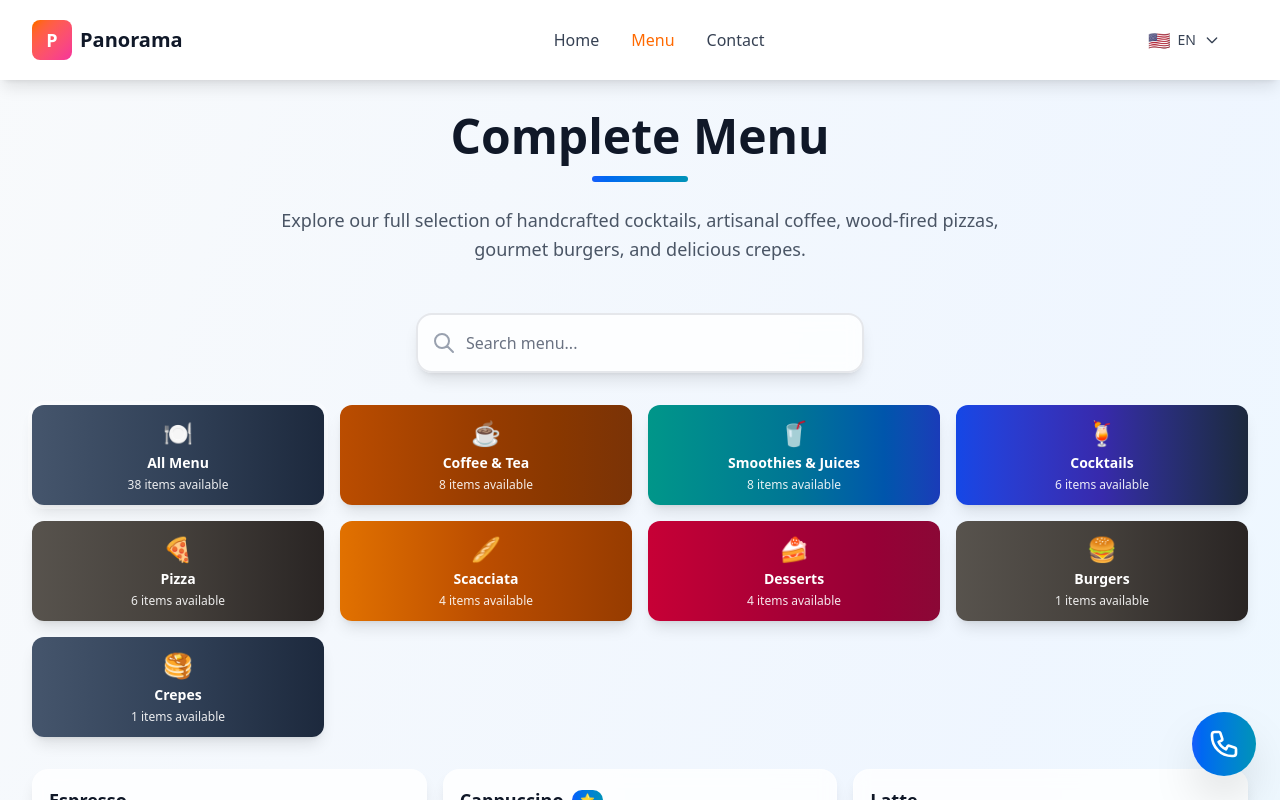
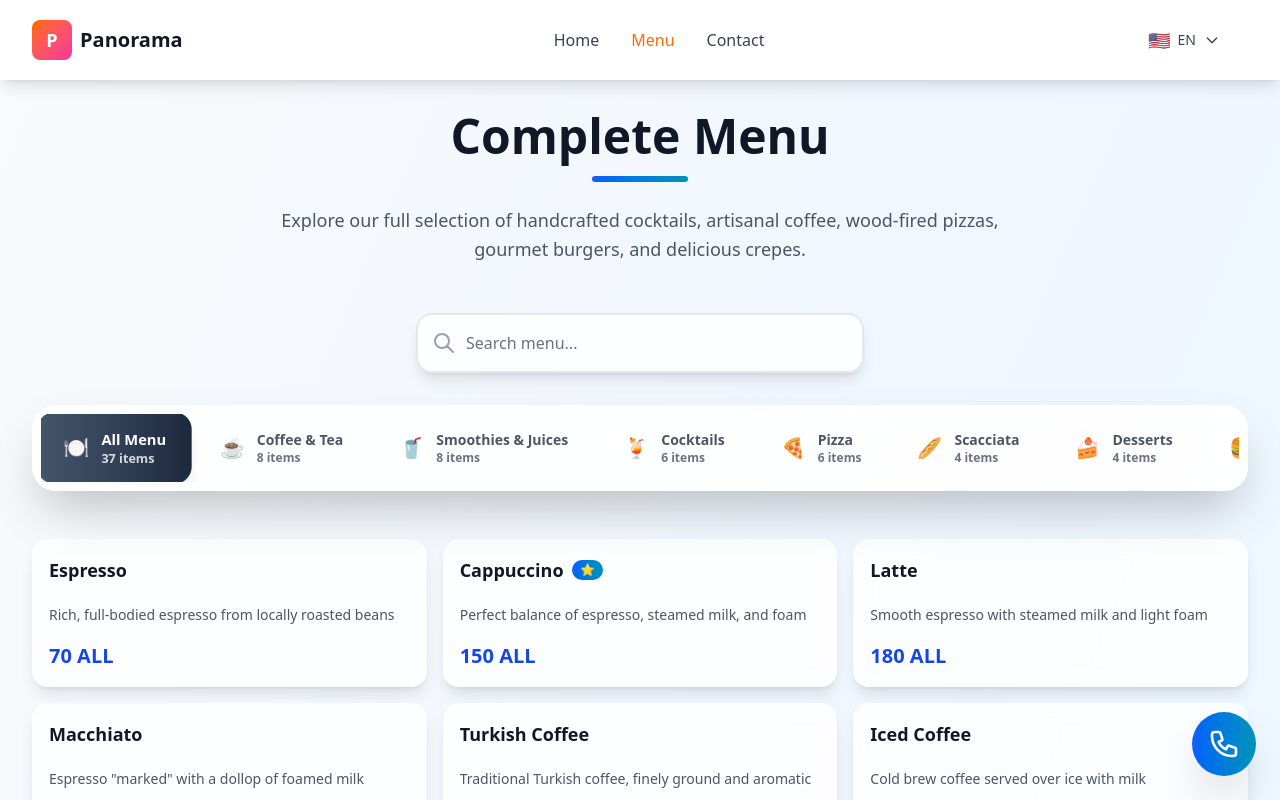
Before and after one commit to juxhinxhihani/panorama-rooftop, a Next.js app: page /menu in a window 1280 px wide. Shown: the top 800 px of the page. Built offline with nearby package versions, Linux system fonts and the light colour scheme.

Commit message:
Remove Crepes and Create Modern Navbar

```diff
--- a/src/screens/FullMenuScreen.tsx
+++ b/src/screens/FullMenuScreen.tsx
@@ -332,20 +332,6 @@ export default function FullMenuScreen() {
           type: 'food'
         }
       ]
-    },
-    {
-      id: 'crepes',
-      title: 'Crepes',
-      icon: '🥞',
-      gradient: 'from-slate-600 via-slate-700 to-slate-800',
-      items: [
-        {
-          name: 'Coming Soon',
-          description: 'Delicious crepes coming to our menu soon!',
-          price: 'Soon',
-          type: 'food'
-        }
-      ]
     }
   ]
 
@@ -400,19 +386,24 @@ export default function FullMenuScreen() {
           </svg>
         </div>
 
-        {/* Category Cards - Always Visible */}
-        <div className="grid grid-cols-2 sm:grid-cols-3 md:grid-cols-4 gap-4 mb-8">
-          {/* All Menu Card */}
+        {/* Modern Navigation Bar */}
+        <div className="bg-white/90 backdrop-blur-lg rounded-3xl shadow-2xl border border-white/20 p-2 mb-12 sticky top-24 z-30">
+          <div className="flex overflow-x-auto scrollbar-hide gap-2">
+            {/* All Menu Button */}
             <button
               onClick={() => setActiveCategory('all')}
-            className={`bg-gradient-to-r from-slate-600 via-slate-700 to-slate-800 rounded-xl p-3 text-white shadow-lg hover:shadow-xl transform hover:scale-105 transition-all duration-300 ${
-              activeCategory === 'all' ? 'ring-4 ring-white/30' : ''
+              className={`flex-shrink-0 flex items-center gap-3 px-6 py-4 rounded-2xl font-semibold transition-all duration-300 ${
+                activeCategory === 'all'
+                  ? 'bg-gradient-to-r from-slate-600 via-slate-700 to-slate-800 text-white shadow-lg transform scale-105'
+                  : 'text-gray-600 hover:text-gray-900 hover:bg-gray-100/80'
               }`}
             >
-            <div className="text-center">
-              <span className="text-2xl block mb-1">🍽️</span>
-              <h3 className="text-sm font-bold mb-1">All Menu</h3>
-              <p className="text-white/90 text-xs">{allItems.length} items available</p>
+              <span className="text-xl">🍽️</span>
+              <div className="text-left">
+                <div className="text-sm font-bold">All Menu</div>
+                <div className={`text-xs ${activeCategory === 'all' ? 'text-white/80' : 'text-gray-500'}`}>
+                  {allItems.length} items
+                </div>
               </div>
             </button>
 
@@ -420,17 +411,24 @@ export default function FullMenuScreen() {
               <button
                 key={category.id}
                 onClick={() => setActiveCategory(category.id)}
-              className={`bg-gradient-to-r ${category.gradient} rounded-xl p-3 text-white shadow-lg hover:shadow-xl transform hover:scale-105 transition-all duration-300 ${
-                activeCategory === category.id ? 'ring-4 ring-white/30' : ''
+                className={`flex-shrink-0 flex items-center gap-3 px-6 py-4 rounded-2xl font-semibold transition-all duration-300 ${
+                  activeCategory === category.id
+                    ? `bg-gradient-to-r ${category.gradient} text-white shadow-lg transform scale-105`
+                    : 'text-gray-600 hover:text-gray-900 hover:bg-gray-100/80'
                 }`}
               >
-              <div className="text-center">
-                <span className="text-2xl block mb-1">{category.icon}</span>
-                <h3 className="text-sm font-bold mb-1">{category.title}</h3>
-                <p className="text-white/90 text-xs">{category.items.length} items available</p>
+                <span className="text-xl">{category.icon}</span>
+                <div className="text-left">
+                  <div className="text-sm font-bold">{category.title}</div>
+                  <div className={`text-xs ${
+                    activeCategory === category.id ? 'text-white/80' : 'text-gray-500'
+                  }`}>
+                    {category.items.length} items
+                  </div>
                 </div>
               </button>
             ))}
+          </div>
         </div>
 
         {/* Menu Items Grid */}
```
Lines whose indentation alone changed are shown as unchanged.
